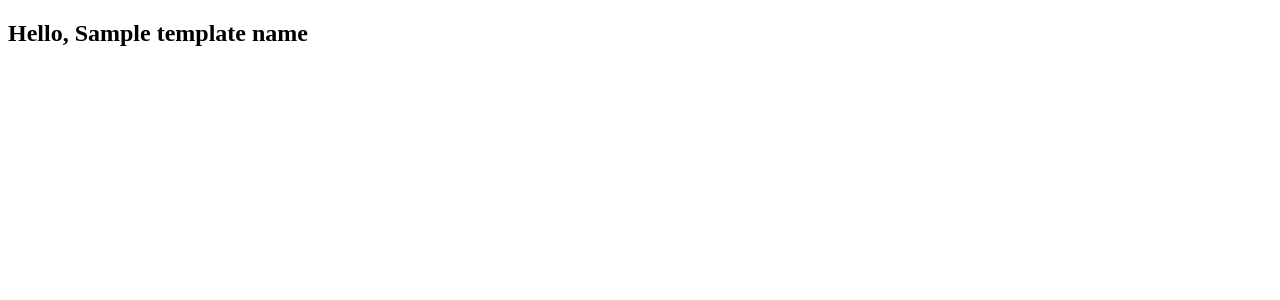
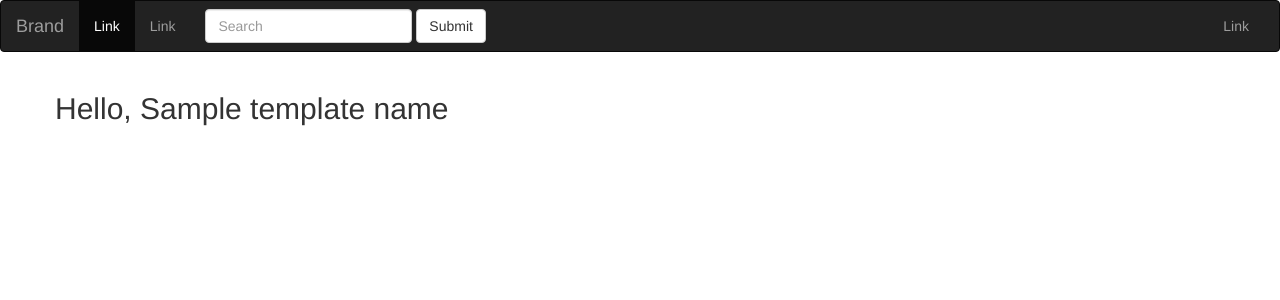
Before and after one commit to discipleartem/flask-blog, a Python web app: template app/templates/index.html in a window 1280 px wide. Shown: the top 300 px of the page. Run offline with Jinja, Linux system fonts and the light colour scheme; the template is opened without the code that fills it: most values are stand-ins (such as "Sample title", 1, 10 or a date in 2020); some libraries are stand-ins or nearby versions.

Commit message:
lesson 4 begining

```diff
--- a/app/templates/index.html
+++ b/app/templates/index.html
@@ -2,9 +2,47 @@
 <html lang="en">
 <head>
 	<meta charset="UTF-8">
+	<link rel="stylesheet" href="https://maxcdn.bootstrapcdn.com/bootstrap/3.3.7/css/bootstrap.min.css" integrity="sha384-BVYiiSIFeK1dGmJRAkycuHAHRg32OmUcww7on3RYdg4Va+PmSTsz/K68vbdEjh4u" crossorigin="anonymous">
 	<title>Document</title>
 </head>
 <body>
-	<h2>Hello, {{ template_name }} </h2>
+
+	<nav class="navbar navbar-inverse">
+		<div class="container-fluid">
+			<div class="navbar-header">
+				<button type="button" class="navbar-toggle collapsed" data-toggle="collapse" data-target="#bs-example-navbar-collapse-1" aria-expanded="false">
+					<span class="sr-only">Toggle navigation</span>
+					<span class="icon-bar"></span>
+					<span class="icon-bar"></span>
+					<span class="icon-bar"></span>
+				</button>
+				<a class="navbar-brand" href="#">Brand</a>
+			</div> <!-- navbar-header -->
+			<div class="collapse navbar-collapse" id="bs-example-navbar-collapse-1">
+				<ul class="nav navbar-nav">
+					<li class="active"><a href="#">Link <span class="sr-only">(current)</span></a></li>
+					<li><a href="#">Link</a></li>
+				</ul>
+
+				<from class="navbar-form navbar-left">
+					<div class="form-group">
+						<input type="text" class="form-control" placeholder="Search">
+					</div> <!-- form-group -->
+					<button type="submit" class="btn btn-default">Submit</button>
+				</from>
+
+				<ul class="nav navbar-nav navbar-right">
+					<li><a href="#">Link</a></li>
+				</ul>
+			</div> <!-- collapse navbar-collapse -->
+		</div> <!-- container-fluid -->
+	</nav>
+
+	<div class="container">
+		<div class="row">
+			<h2>Hello, {{ template_name }}</h2>
+		</div>
+	</div>
+
 </body>
 </html>
```
Also changed, not shown: README.md.
